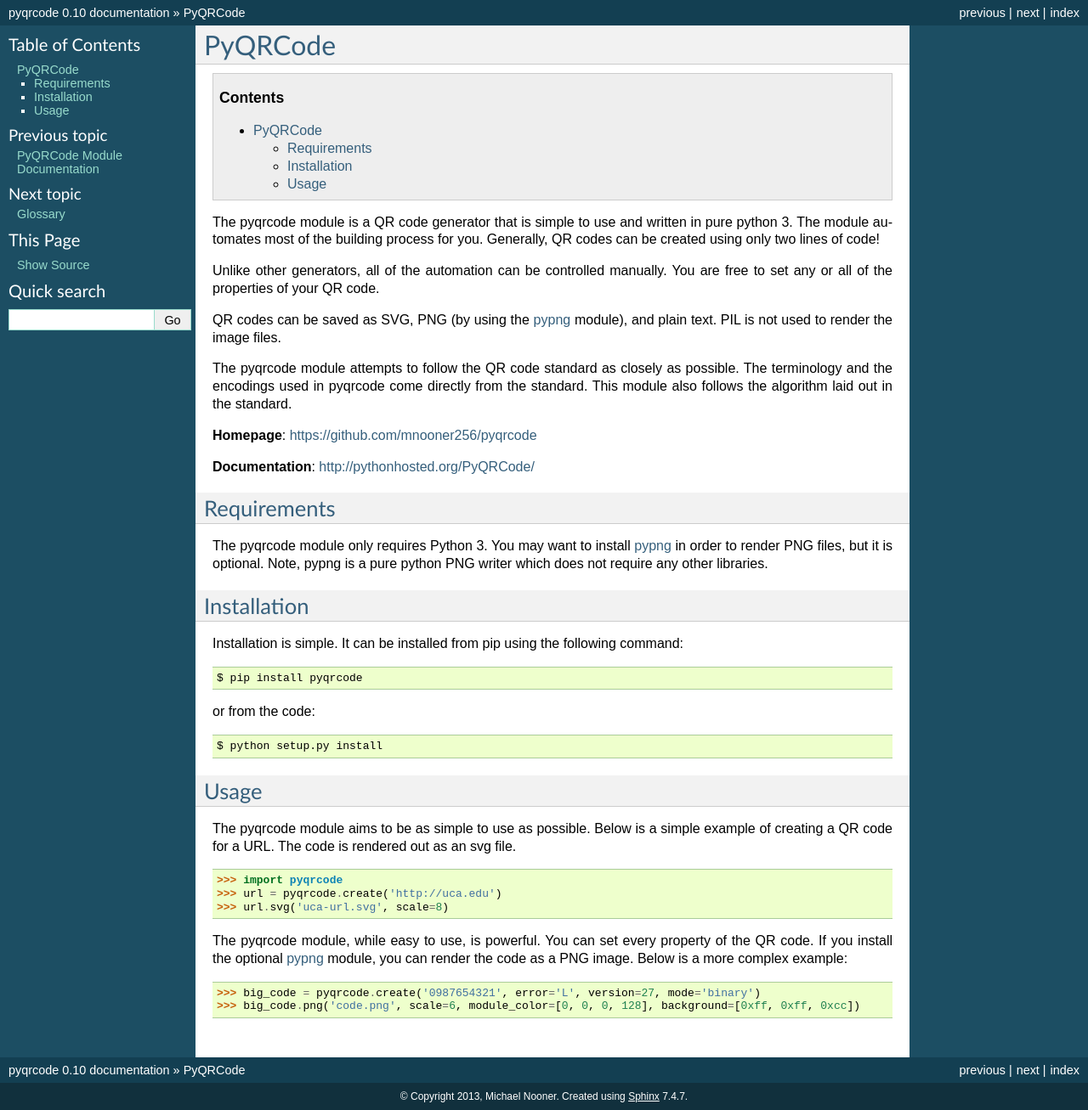
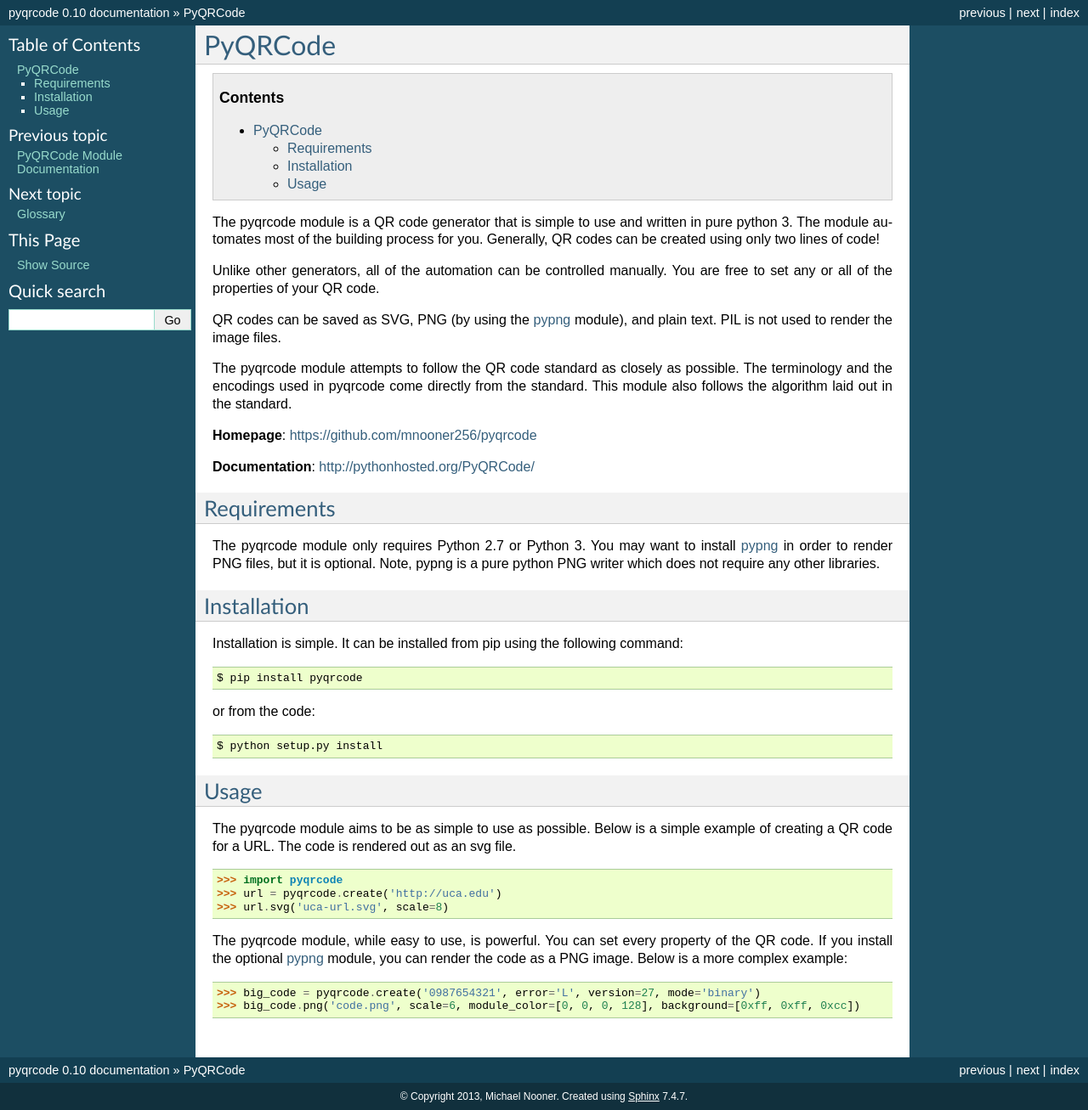
Before and after one commit to mnooner256/pyqrcode, a Sphinx documentation site: the page built from docs/README.rst, in a window 1280 px wide. Shown: the whole page at 85% size. Built offline with Sphinx 7.4.7, drawn with Linux system fonts in a browser that asks for light colours.

Commit message:
Added Python 2.7 option to the docs.

```diff
--- a/docs/README.rst
+++ b/docs/README.rst
@@ -29,10 +29,10 @@
 Requirements
 ============
 
-The pyqrcode module only requires Python 3. You may want to install
-`pypng <https://pypi.python.org/pypi/pypng/>`_ in order to render PNG files,
-but it is optional. Note, pypng is a pure python PNG writer which does not
-require any other libraries.
+The pyqrcode module only requires Python 2.7 or Python 3. You may want to
+install `pypng <https://pypi.python.org/pypi/pypng/>`_ in order to render PNG
+files, but it is optional. Note, pypng is a pure python PNG writer which does
+not require any other libraries.
 
 Installation
 ============
```
Also changed, not shown: README.md (+5 -4 lines).
